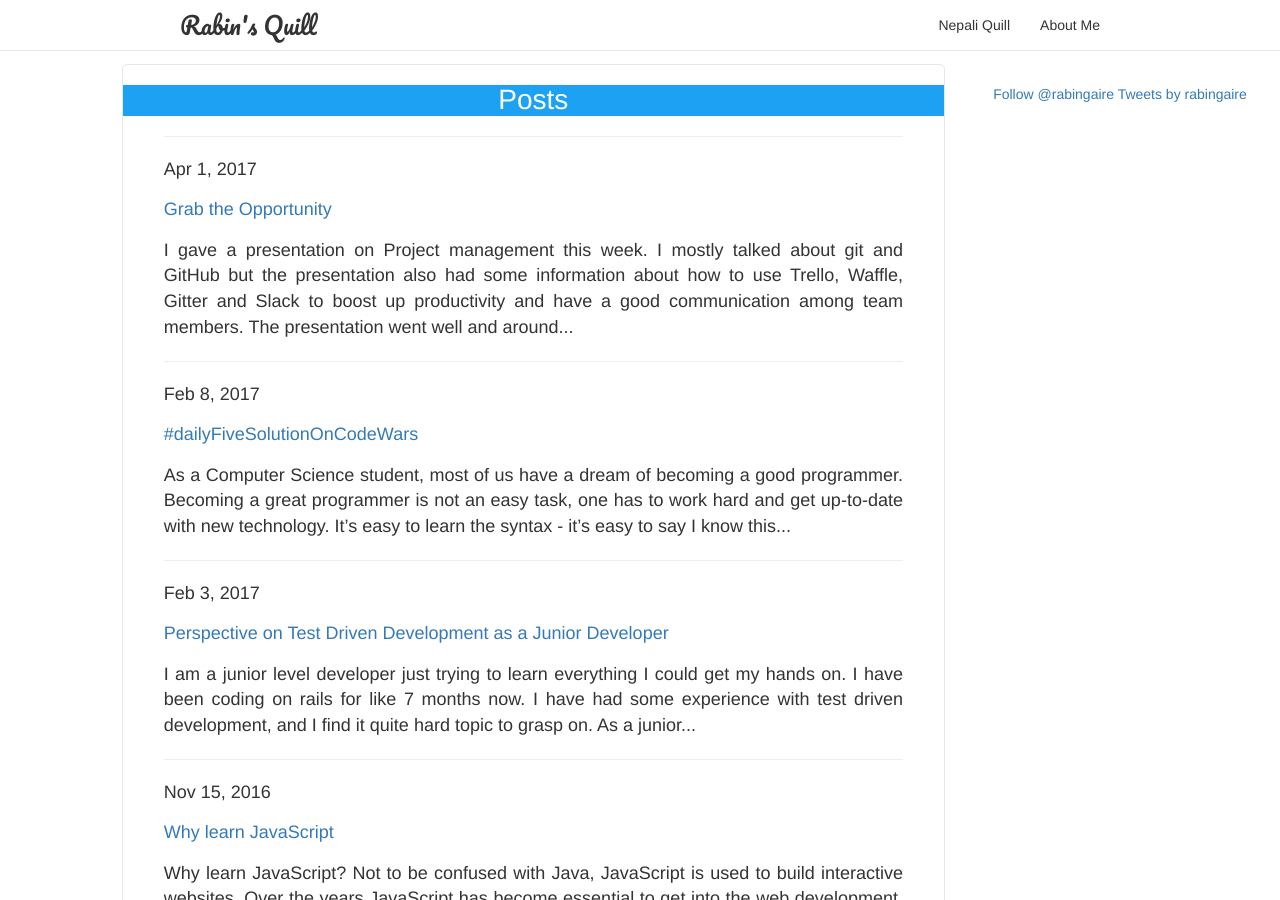
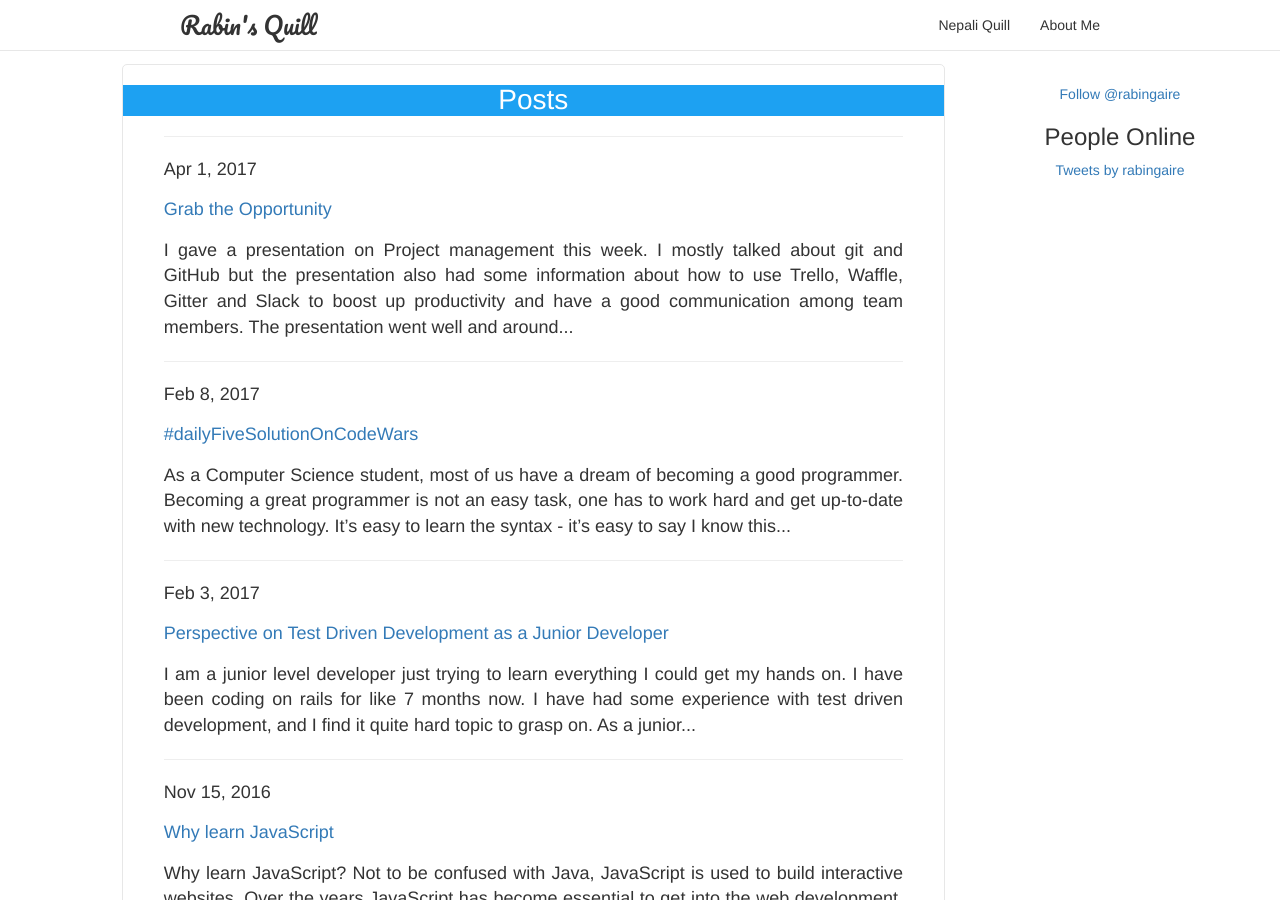
Before and after one commit to rabingaire/rabingaire.github.io, a Jekyll site: the page built from index.html, in a window 1280 px wide and 900 px high. Built offline with Jekyll 4.4.1, drawn with Linux system fonts in a browser that asks for light colours; nearby versions of some CDN libraries; a script that is not in the unit is left out; comment, search, counter and statistics services are not loaded.

Commit message:
people online added

```diff
--- a/_layouts/default.html
+++ b/_layouts/default.html
@@ -12,6 +12,7 @@
       </div>
       <div class="col-md-3 text-center">
         {% include twitter_follow_button.html %}
+        {% include livefeed.html %}
         {% include twitter_embedded.html %}
       </div>
     </div>
```
